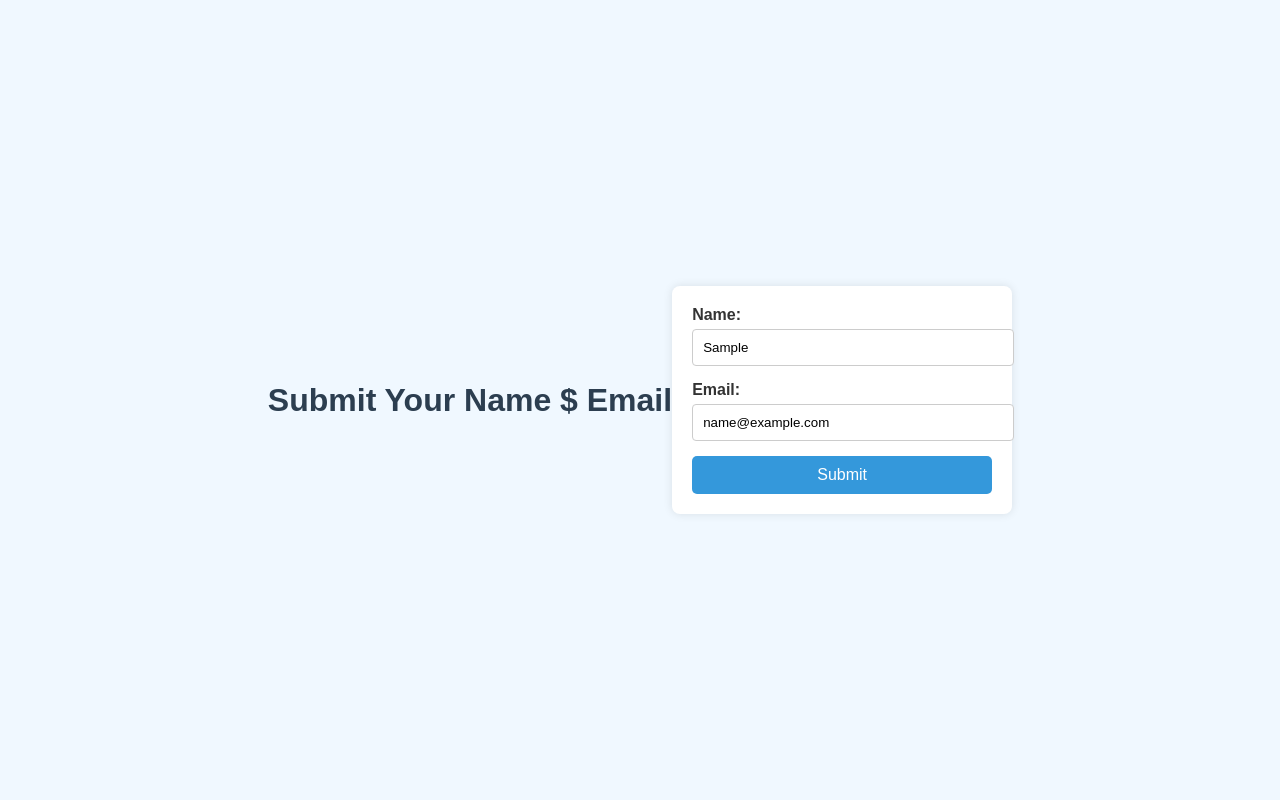
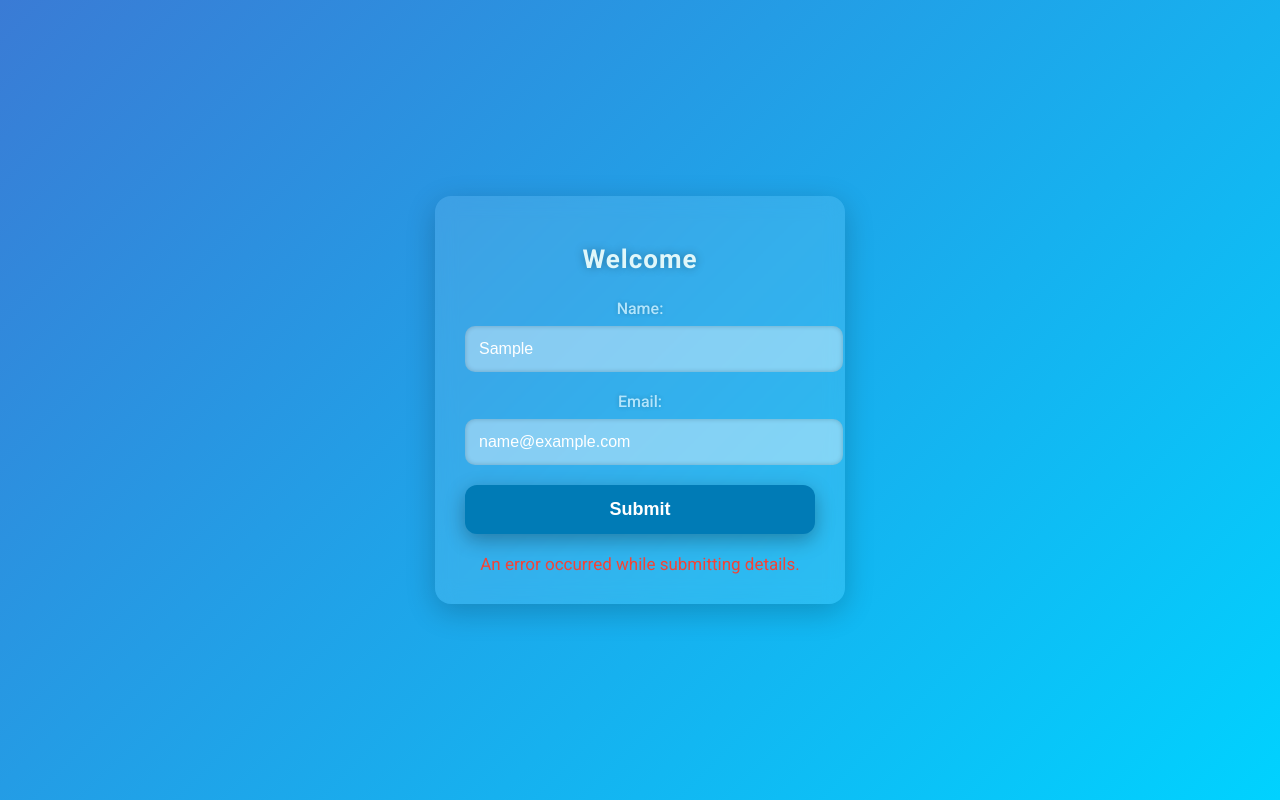
Before and after one commit to vishnu-madle/BBOS-POC, a website: page src/index.html in a window 1280 px wide. Both pictures are taken after typing "Sample", "name@example.com" into the empty fields and a click on the button "Submit". Drawn offline with Linux system fonts and the light colour scheme; no server answers.

Commit message:
Update index.html
...

```diff
--- a/src/index.html
+++ b/src/index.html
@@ -3,110 +3,171 @@
 <head>
 <meta charset="UTF-8">
 <meta name="viewport" content="width=device-width, initial-scale=1.0">
-    <title>Submit Details</title>
+<title>Welcome Page</title>
 <style>
+        @import url('https://fonts.googleapis.com/css2?family=Roboto:wght@400;500;700&display=swap');
+
         body {
-            font-family: Arial, sans-serif;
-            background-color: #f0f8ff;
-            color: #333;
+            font-family: 'Roboto', sans-serif;
+            background: linear-gradient(135deg, #3a7bd5, #00d2ff);
+            color: #fff;
             display: flex;
             justify-content: center;
             align-items: center;
             height: 100vh;
             margin: 0;
+            overflow: hidden;
+            animation: fadeInBg 2s ease-in-out;
         }
-
+        @keyframes fadeInBg {
+            from { opacity: 0; }
+            to { opacity: 1; }
+        }
+        .container {
+            background-color: rgba(255, 255, 255, 0.1);
+            backdrop-filter: blur(10px);
+            padding: 30px;
+            border-radius: 16px;
+            box-shadow: 0 8px 30px rgba(0, 0, 0, 0.2);
+            width: 350px;
+            text-align: center;
+            animation: zoomIn 1s ease-in-out;
+        }
+        @keyframes zoomIn {
+            from { transform: scale(0.8); opacity: 0; }
+            to { transform: scale(1); opacity: 1; }
+        }
         h1 {
-            color: #2c3e50;
-            margin-bottom: 20px;
+            color: #e0f7fa;
+            margin-bottom: 25px;
+            font-size: 26px;
+            font-weight: 700;
+            letter-spacing: 1px;
+            text-shadow: 0 0 10px rgba(0, 0, 0, 0.3);
+            animation: slideDown 1.2s ease-in-out;
         }
-
-        form {
-            background-color: #ffffff;
-            padding: 20px;
-            border-radius: 8px;
-            box-shadow: 0 0 10px rgba(0, 0, 0, 0.1);
-            width: 300px;
-            text-align: left;
+        @keyframes slideDown {
+            from { transform: translateY(-20px); opacity: 0; }
+            to { transform: translateY(0); opacity: 1; }
         }
-
         label {
-            font-weight: bold;
-            margin-bottom: 5px;
+            font-weight: 500;
+            margin-bottom: 8px;
             display: block;
+            color: #b3e5fc;
+            text-shadow: 0 0 5px rgba(0, 0, 0, 0.2);
         }
-
         input[type="text"],
         input[type="email"] {
             width: 100%;
-            padding: 10px;
-            margin-bottom: 15px;
-            border: 1px solid #ccc;
-            border-radius: 4px;
-            transition: border-color 0.3s;
+            padding: 14px;
+            margin-bottom: 20px;
+            border: none;
+            border-radius: 10px;
+            background: rgba(255, 255, 255, 0.4);
+            color: #fff;
+            font-size: 16px;
+            box-shadow: inset 0 0 5px rgba(0, 0, 0, 0.2);
+            transition: background-color 0.4s, box-shadow 0.4s;
         }
-
         input[type="text"]:focus,
         input[type="email"]:focus {
-            border-color: #3498db;
+            background: rgba(255, 255, 255, 0.6);
+            box-shadow: 0 0 12px #00bcd4;
             outline: none;
+            transform: scale(1.02);
+            transition: transform 0.3s;
         }
-
         button {
-            background-color: #3498db;
+            background-color: #007bb6;
             color: white;
             border: none;
-            padding: 10px;
-            border-radius: 5px;
+            padding: 14px;
+            border-radius: 12px;
             cursor: pointer;
             width: 100%;
-            font-size: 16px;
-            transition: background-color 0.3s;
+            font-size: 18px;
+            font-weight: bold;
+            transition: background-color 0.3s, transform 0.3s, box-shadow 0.3s;
+            box-shadow: 0 6px 20px rgba(0, 0, 0, 0.3);
         }
-
         button:hover {
-            background-color: #2980b9;
+            background-color: #005f87;
+            transform: scale(1.05);
+            box-shadow: 0 8px 25px rgba(0, 0, 0, 0.4);
         }
-
-        @media (max-width: 320px) {
+        .message {
+            margin-top: 20px;
+            font-size: 17px;
+            display: none;
+            animation: fadeIn 1s ease-in-out;
+        }
+        @keyframes fadeIn {
+            from { opacity: 0; }
+            to { opacity: 1; }
+        }
+        @media (max-width: 350px) {
             body {
-                padding: 10px;
+                padding: 15px;
             }
-
-            form {
+            .container {
                 width: 100%;
             }
         }
 </style>
 </head>
 <body>
-    <h1>Submit Your  Name $ Email</h1>
+<div class="container">
+<h1>Welcome</h1>
 <form id="detailsForm">
 <label for="name">Name:</label>
 <input type="text" id="name" name="name" required>
 <label for="email">Email:</label>
-        <input type="email" id="email" name="email" required>
+<input type="email" id="email" name="email" required pattern="[a-z0-9._%+-]+@[a-z0-9.-]+\.[a-z]{2,}$" title="Please enter a valid email address.">
 
             <button type="button" onclick="submitForm()">Submit</button>
 </form>
+<div class="message" id="message"></div>
+</div>
 
     <script>
         async function submitForm() {
             const name = document.getElementById('name').value;
-            const email = document.getElementById
+            const email = document.getElementById('email').value;
+            const messageDiv = document.getElementById('message');
+            messageDiv.style.display = 'none'; // Hide message on submit
+
+            if (!document.getElementById('detailsForm').checkValidity()) {
+                messageDiv.textContent = 'Please enter a valid email address.';
+                messageDiv.style.color = '#f44336';
+                messageDiv.style.display = 'block';
+                return;
+            }
+
+            try {
                 const response = await fetch('https://bbostest.azurewebsites.net/api/AddDetails', {
                     method: 'POST',
                     headers: {
                         'Content-Type': 'application/json'
                     },
-                body: JSON.stringify({ name: name, email: email })
+                    body: JSON.stringify({ name, email })
                 });
 
                 if (response.ok) {
-                alert('Details submitted successfully!');
+                    messageDiv.textContent = 'Details submitted successfully!';
+                    messageDiv.style.color = '#4caf50';
+                    document.getElementById('detailsForm').reset();
                 } else {
-                alert('Failed to submit details');
+                    messageDiv.textContent = 'Failed to submit details.';
+                    messageDiv.style.color = '#f44336';
                 }
+            } catch (error) {
+                console.error('Error:', error);
+                messageDiv.textContent = 'An error occurred while submitting details.';
+                messageDiv.style.color = '#f44336';
+            }
+
+            messageDiv.style.display = 'block'; // Show message
         }
 </script>
 </body>
```
Lines whose indentation alone changed are shown as unchanged.
